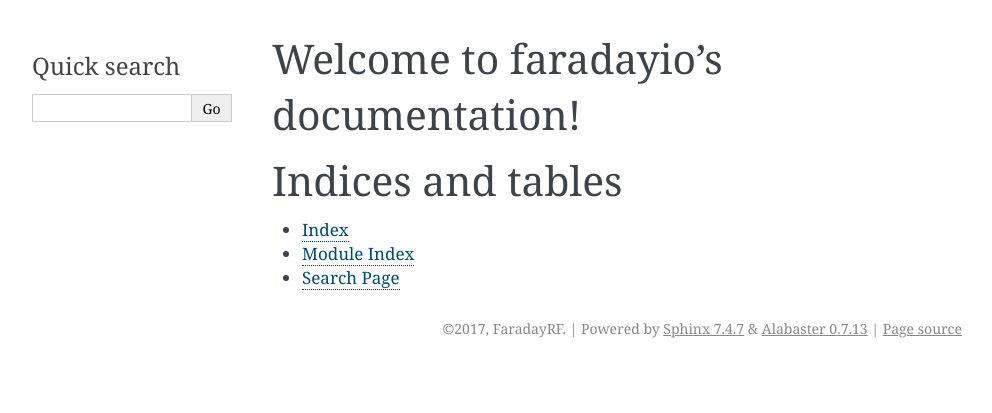
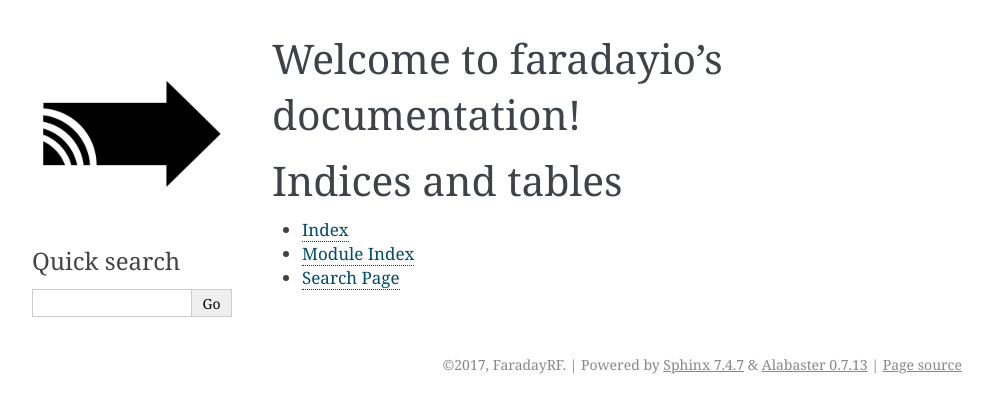
Before and after one commit to FaradayRF/faradayio, a Sphinx documentation site: the page built from docs/index.rst, in a window 1280 px wide. Shown: the top 413 px of the page, without its empty margins (148-1140 px from the left). Built offline with Sphinx 7.4.7, drawn with Linux system fonts in a browser that asks for light colours.

Commit message:
Added FaradayRF logo and updated configuration of Sphinx
Updated version numbers and added logos to configuration document and image folder.

```diff
--- a/docs/conf.py
+++ b/docs/conf.py
@@ -61,9 +61,9 @@
 # built documents.
 #
 # The short X.Y version.
-version = u'0.0.1'
+version = u'0.1'
 # The full version, including alpha/beta/rc tags.
-release = u'0.0.1'
+release = u'0.1.0-alpha'
 
 # The language for content autogenerated by Sphinx. Refer to documentation
 # for a list of supported languages.
@@ -176,3 +176,6 @@
 
 # Example configuration for intersphinx: refer to the Python standard library.
 intersphinx_mapping = {'https://docs.python.org/': None}
+
+# Add project logo
+html_logo = 'images/Faraday_Logo_Square.png'
```
Also changed, not shown: docs/images/Faraday_Logo_Square.png (added), docs/images/Faraday_Logo_Square_50px.jpg (added).
